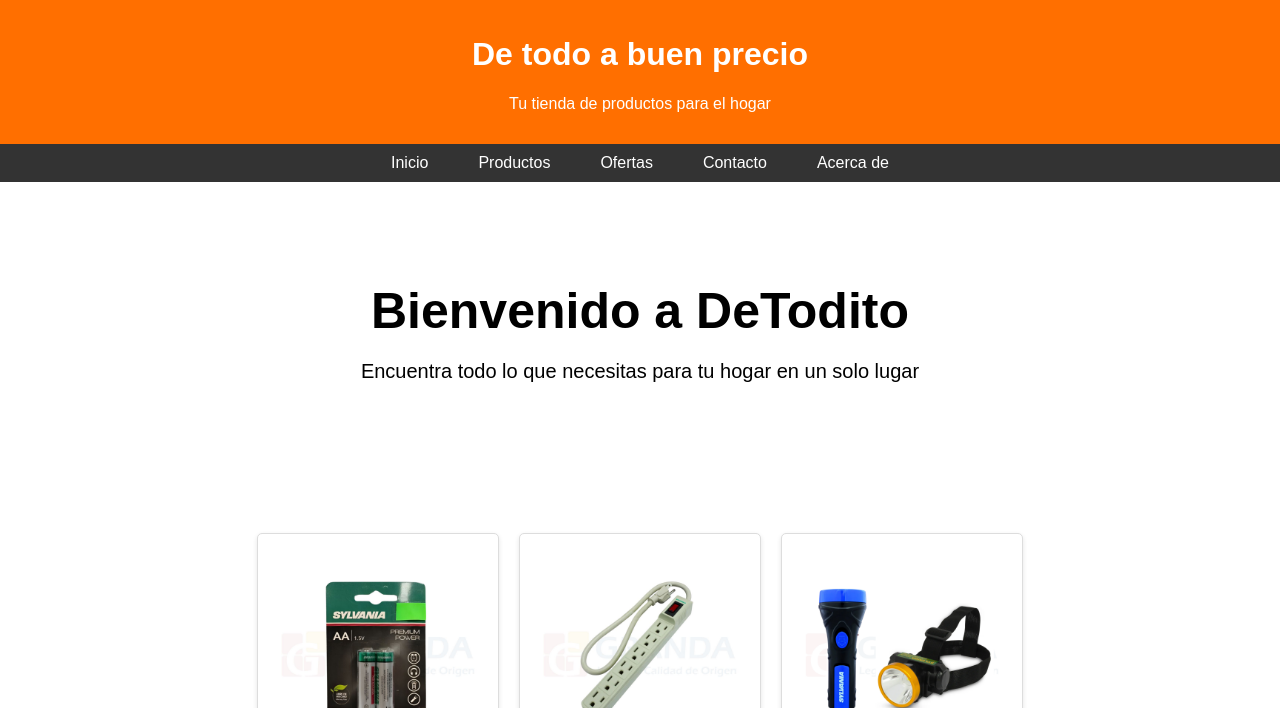
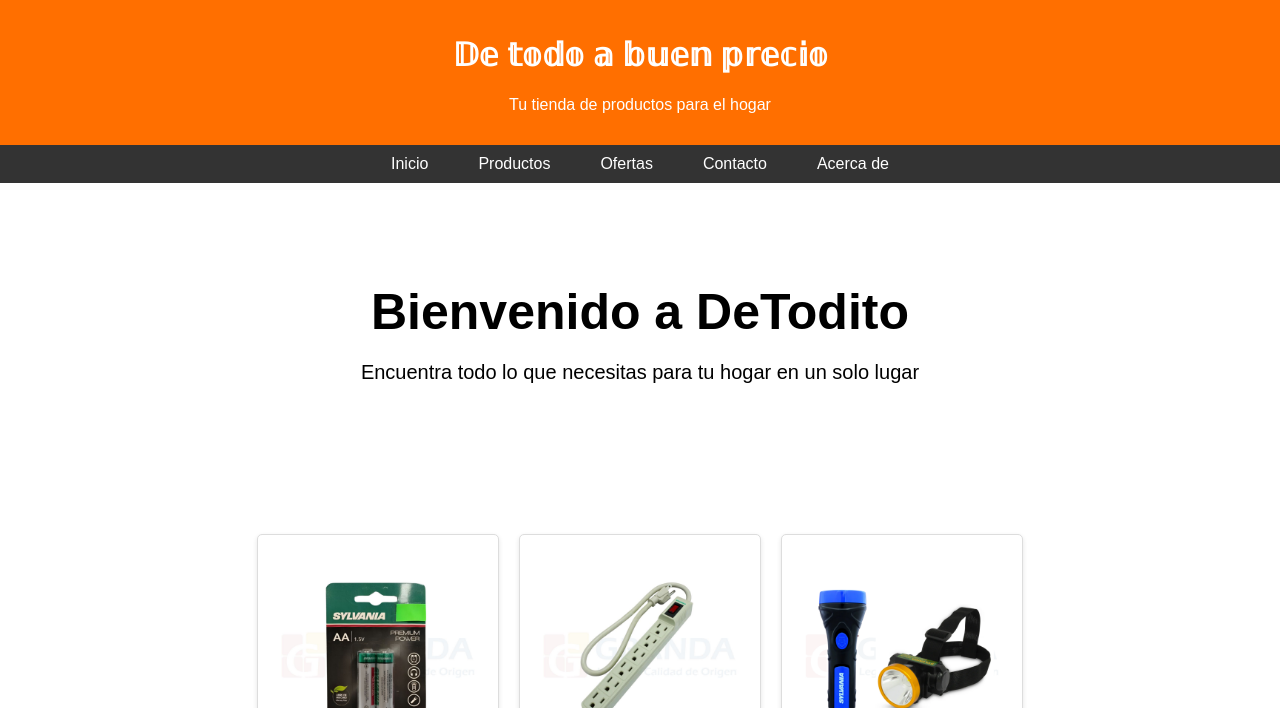
Before and after one commit to WilmerJimenez2000/web, a plain HTML site: page index.html in a window 1280 px wide. Shown: the top 708 px of the page. Drawn offline with Linux system fonts and the light colour scheme.

Commit message:
cam bio letra titulo

```diff
--- a/index.html
+++ b/index.html
@@ -15,7 +15,7 @@
 </head>
 <body>
     <header>
-        <h1>De todo a buen precio</h1>
+        <h1>𝔻𝕖 𝕥𝕠𝕕𝕠 𝕒 𝕓𝕦𝕖𝕟 𝕡𝕣𝕖𝕔𝕚𝕠</h1>
         <p>Tu tienda de productos para el hogar</p>
     </header>
 
```
